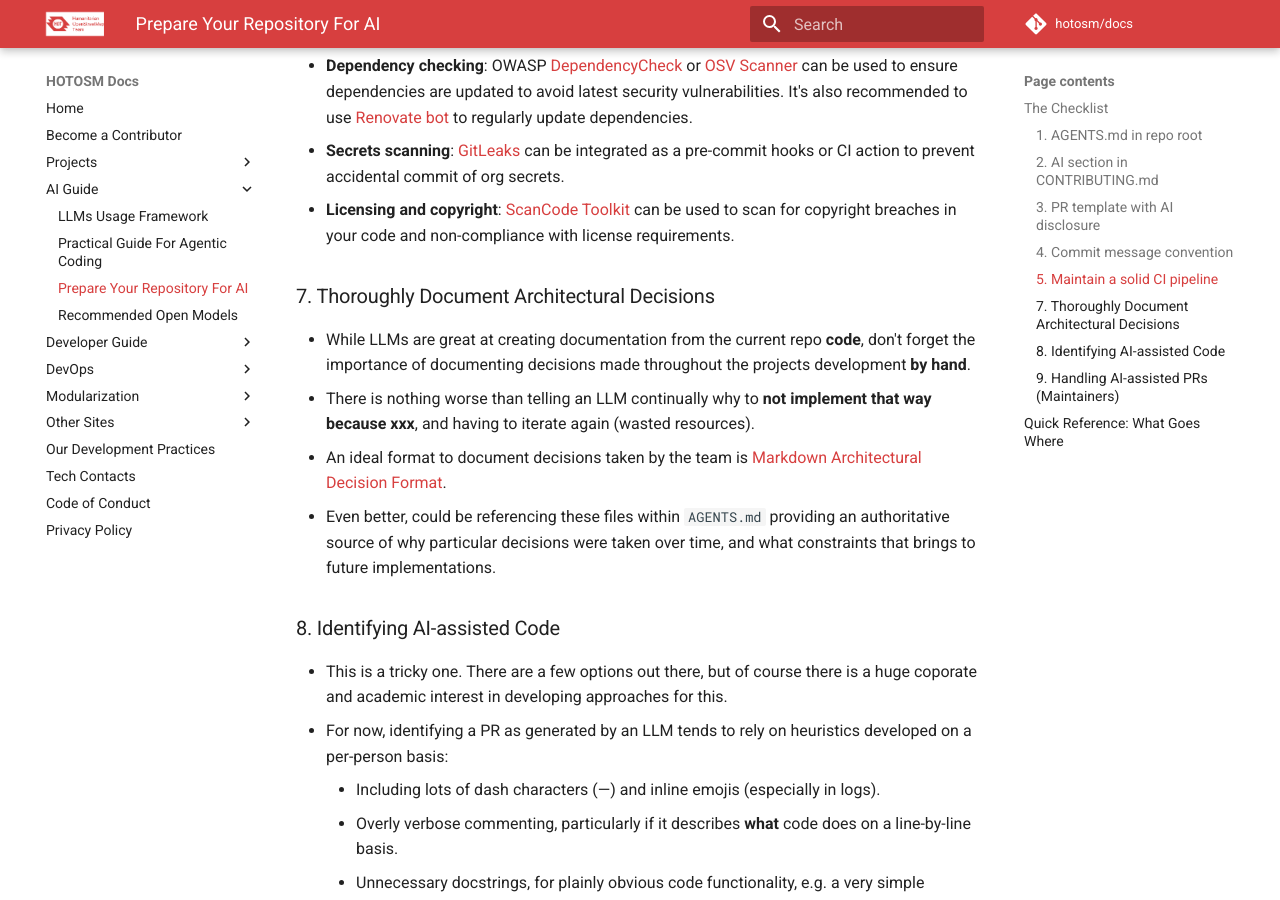
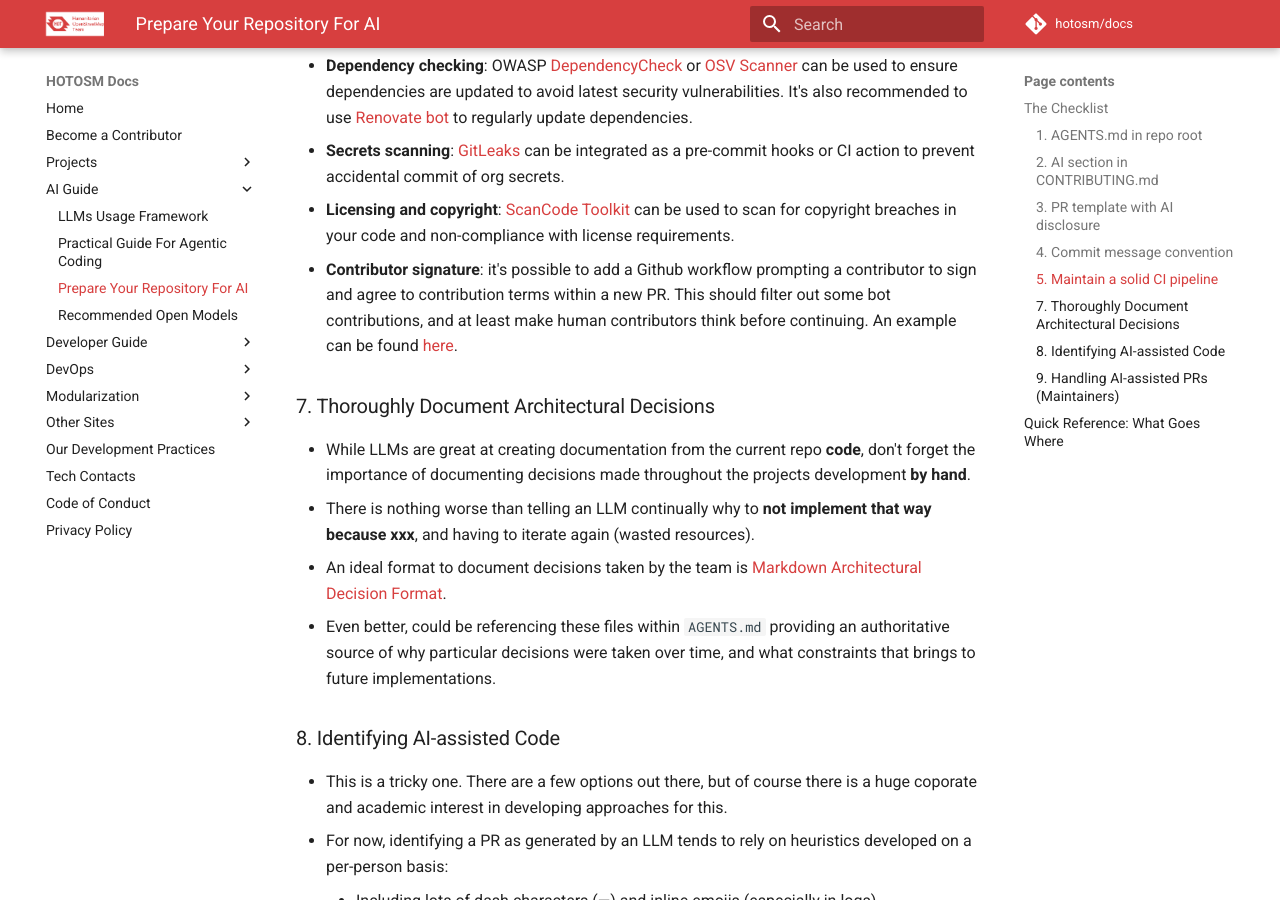
Before and after one commit to hotosm/docs, an MkDocs documentation site: the page built from docs/ai-guide/managing-ai-contributions.md, in a window 1280 px wide and 900 px high, scrolled down 3265 px. Built offline with MkDocs 1.6.1 and Material for MkDocs 9.7.7, drawn with Linux system fonts in a browser that asks for light colours; comment, search, counter and statistics services are not loaded.

Commit message:
fix: info about adding contributor agreement signature to ci pipeline

```diff
--- a/docs/ai-guide/managing-ai-contributions.md
+++ b/docs/ai-guide/managing-ai-contributions.md
@@ -135,6 +135,7 @@ CI pipeline tools can catch what human review misses:
 - **Dependency checking**: OWASP [DependencyCheck](https://github.com/dependency-check/DependencyCheck) or [OSV Scanner](https://github.com/google/osv-scanner) can be used to ensure dependencies are updated to avoid latest security vulnerabilities. It's also recommended to use [Renovate bot](https://github.com/renovatebot/renovate) to regularly update dependencies.
 - **Secrets scanning**: [GitLeaks](https://github.com/gitleaks/gitleaks) can be integrated as a pre-commit hooks or CI action to prevent accidental commit of org secrets.
 - **Licensing and copyright**: [ScanCode Toolkit](https://github.com/aboutcode-org/scancode-toolkit) can be used to scan for copyright breaches in your code and non-compliance with license requirements.
+- **Contributor signature**: it's possible to add a Github workflow prompting a contributor to sign and agree to contribution terms within a new PR. This should filter out some bot contributions, and at least make human contributors think before continuing. An example can be found [here](https://github.com/hotosm/field-tm/blob/dev/.github/workflows/cla.yml).
 
 ### 7. Thoroughly Document Architectural Decisions
 
```
